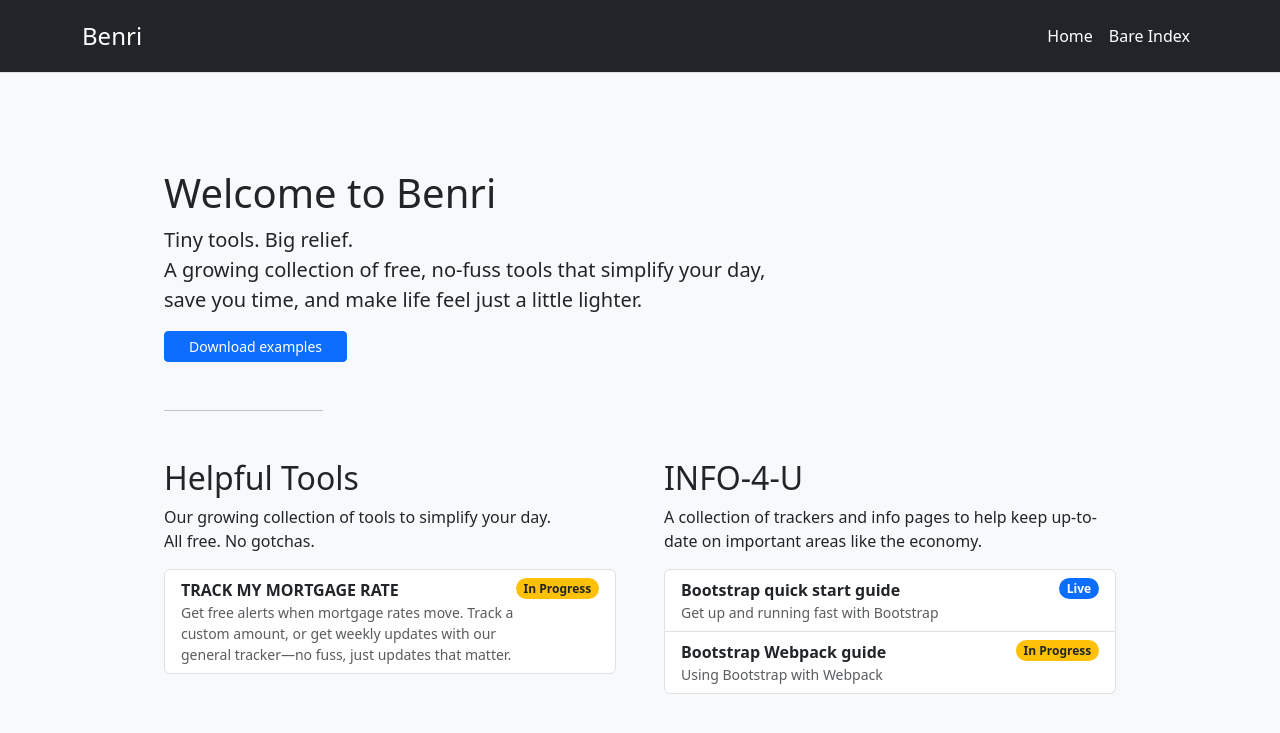
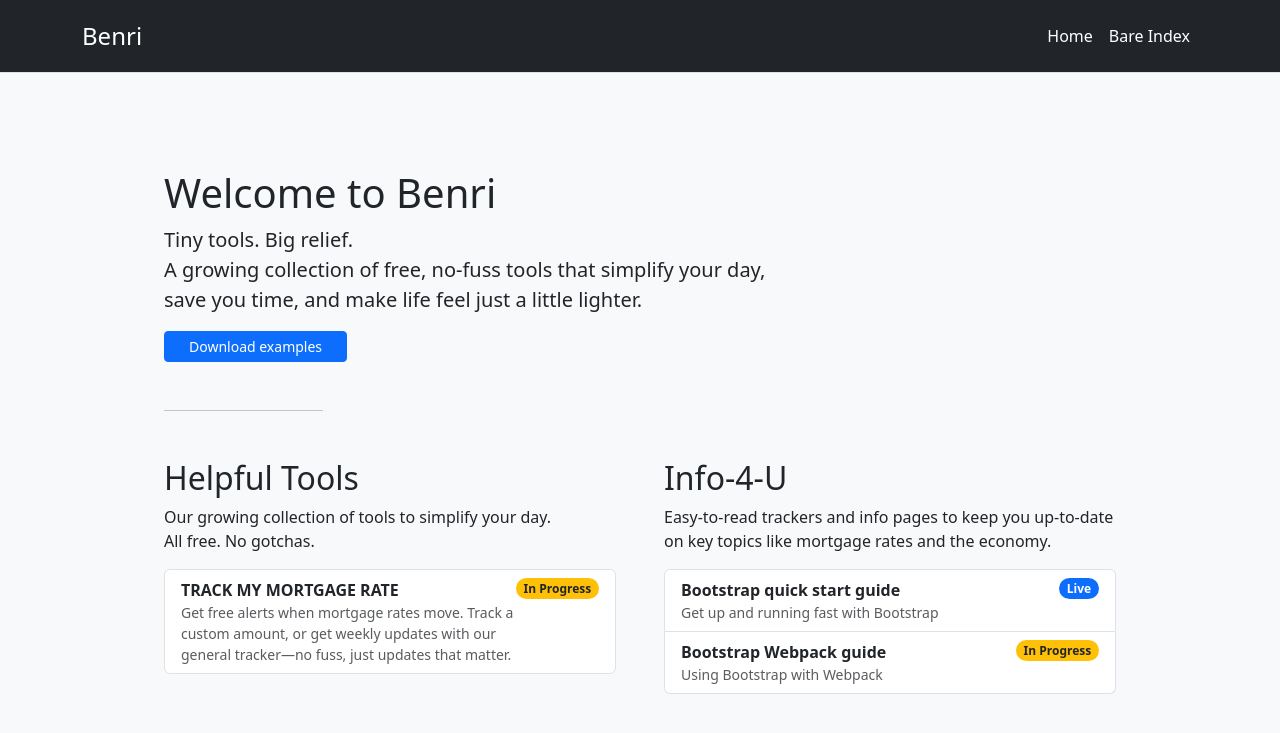
Before and after one commit to RixGpt/benri, a Jekyll site: the page built from index.md, in a window 1280 px wide. Shown: the top 733 px of the page. Built offline with Jekyll 4.4.1, drawn with Linux system fonts in a browser that asks for light colours.

Commit message:
Update index.md

```diff
--- a/index.md
+++ b/index.md
@@ -30,8 +30,8 @@ title: Welcome to Benri
         </div>
       </div>
       <div class="col-md-6">
-        <h2>INFO-4-U</h2>
-        <p>A collection of trackers and info pages to help keep up-to-date on important areas like the economy.</p>
+        <h2>Info-4-U</h2>
+        <p>Easy-to-read trackers and info pages to keep you up-to-date on key topics like mortgage rates and the economy.</p>
         <div class="list-group">
           <a href="/docs/5.0/getting-started/introduction/" class="list-group-item list-group-item-action d-flex justify-content-between align-items-start">
             <div>
```
